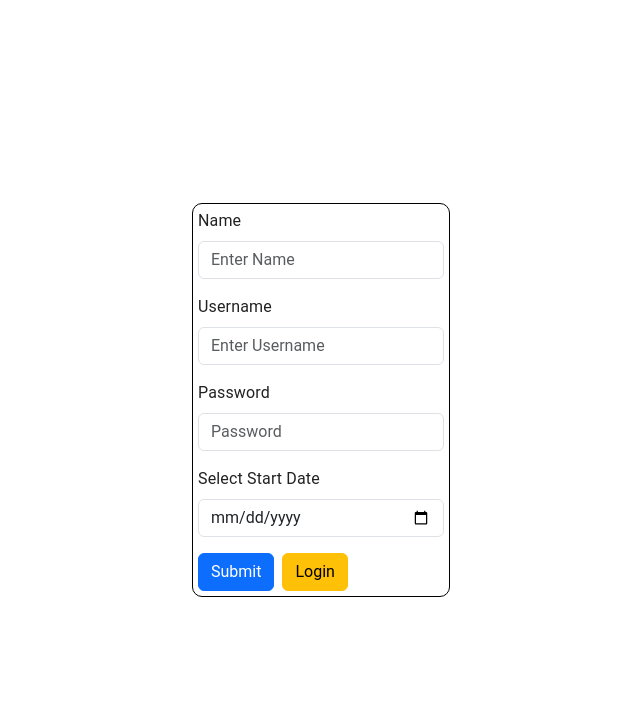
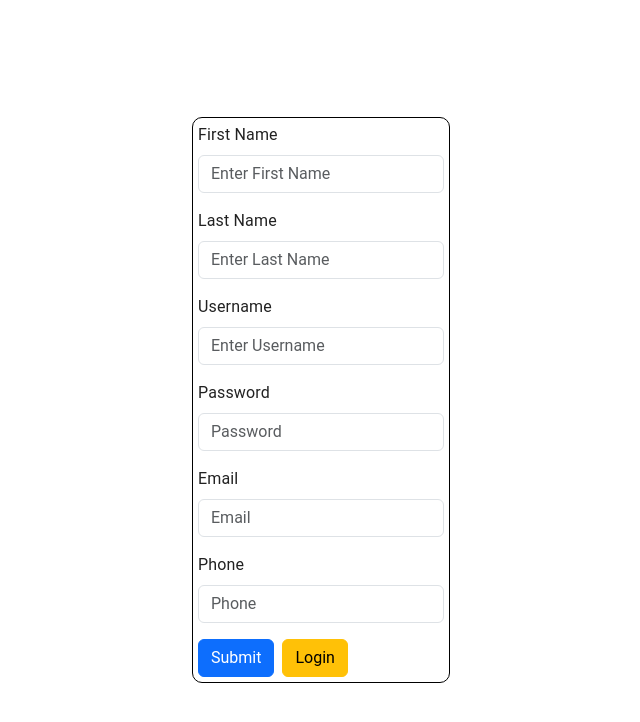
Before and after one commit to Aayush501/expense-management-frontend, a React (Vite) app: page /signup in a window 1280 px wide. Shown: the top 722 px of the page, without its empty margins (319-959 px from the left). Built offline with nearby package versions, Linux system fonts and the light colour scheme.

Commit message:
update : signup form

```diff
--- a/src/pages/Signup.jsx
+++ b/src/pages/Signup.jsx
@@ -1,4 +1,3 @@
-import React from 'react'
 import { useNavigate } from 'react-router-dom'
 import { Form, Button } from 'react-bootstrap';
 
@@ -11,11 +10,15 @@ const Signup = () => {
         <div className='signupmain'>
             <div className='signupform'>
                 <Form >
-                    <Form.Group className="mb-3" controlId="formBasicName">
-                        <Form.Label>Name</Form.Label>
-                        <Form.Control type="text" placeholder='Enter Name' autoComplete='name' />
+                    <Form.Group className="mb-3" controlId="formBasicFirstName">
+                        <Form.Label>First Name</Form.Label>
+                        <Form.Control type="text" placeholder='Enter First Name' autoComplete='FirstName' />
                     </Form.Group>
-                    <Form.Group className="mb-3" controlId="formBasicName">
+                    <Form.Group className="mb-3" controlId="formBasicLastName">
+                        <Form.Label>Last Name</Form.Label>
+                        <Form.Control type="text" placeholder='Enter Last Name' autoComplete='LastName' />
+                    </Form.Group>
+                    <Form.Group className="mb-3" controlId="formBasicUsername">
                         <Form.Label>Username</Form.Label>
                         <Form.Control type="text" placeholder='Enter Username' autoComplete='username' />
                     </Form.Group>
@@ -23,9 +26,13 @@ const Signup = () => {
                         <Form.Label>Password</Form.Label>
                         <Form.Control type="password" autoComplete='current-password' placeholder="Password" />
                     </Form.Group>
-                    <Form.Group className="mb-3" controlId="formBasicPassword">
-                        <Form.Label>Select Start Date</Form.Label>
-                        <Form.Control type="date" />
+                    <Form.Group className="mb-3" controlId="formBasicEmail">
+                        <Form.Label>Email</Form.Label>
+                        <Form.Control type="email" autoComplete='Enter Email' placeholder="Email" />
+                    </Form.Group>
+                    <Form.Group className="mb-3" controlId="formBasicPhone">
+                        <Form.Label>Phone</Form.Label>
+                        <Form.Control type="tel" autoComplete='Enter Phone Number' placeholder="Phone" />
                     </Form.Group>
                     <Button variant="primary" type="submit" >
                         Submit
```
